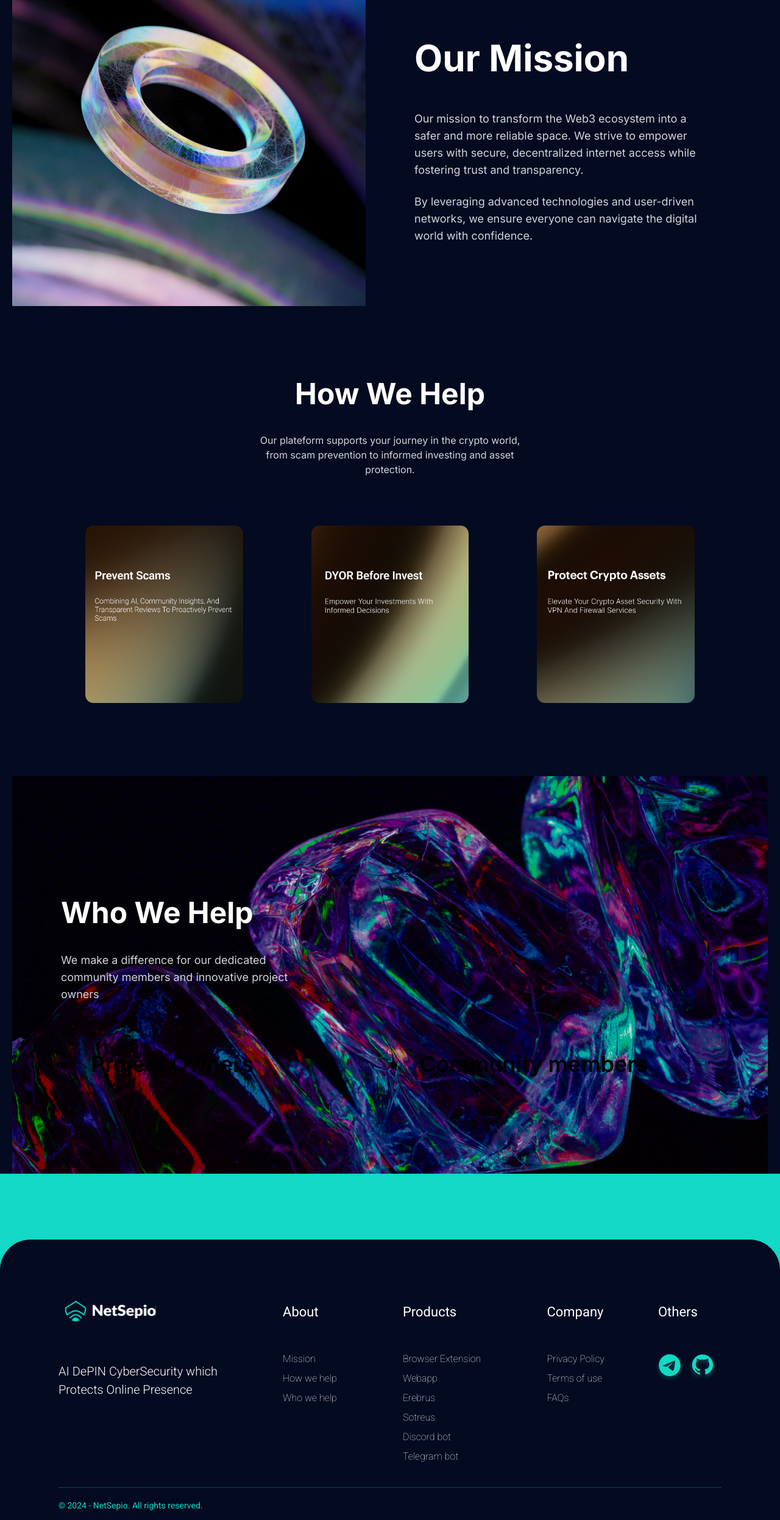
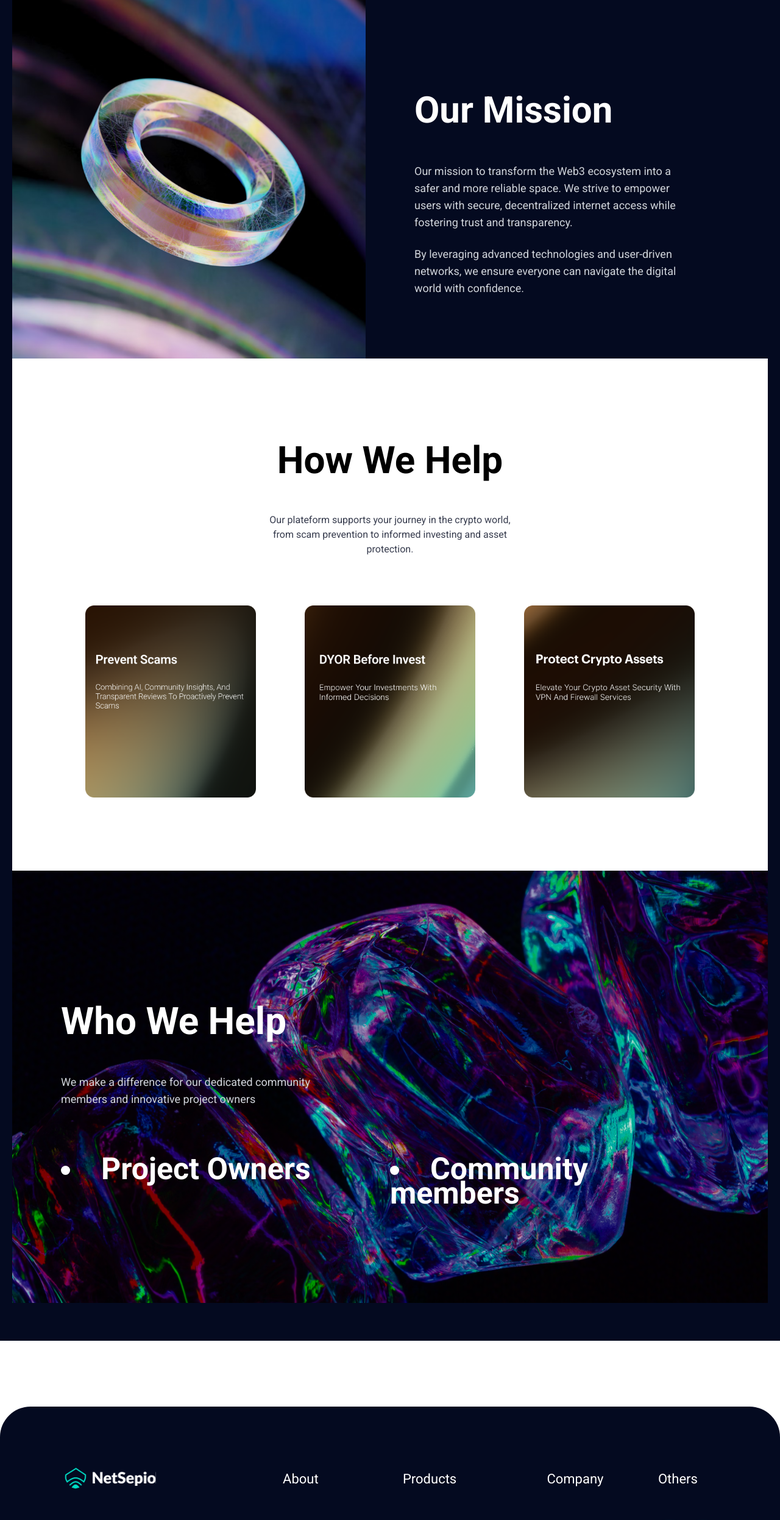
Before and after one commit to NetSepio/website, a Next.js app: page /about in a window 1280 px wide. Shown: the part 108-2601 px from the top of the page at 61% size. Built offline with nearby package versions, Linux system fonts and the light colour scheme.

Commit message:
implemented changes from anshi

```diff
--- a/src/app/about/page.js
+++ b/src/app/about/page.js
@@ -1,57 +1,65 @@
-import React from 'react'
+import React from "react";
 
 const page = () => {
   return (
     <div>
-        <section class="pt-4">
-    <div class="px-5 mx-auto rounded-xl">
-      <div class="lg:flex md:flex gap-20">
-        <div class="lg:w-1/2 md:w-1/2 w-full">
-          <img src="/about1.png" alt="netsepio logo" class="lg:w-full md:w-full lg:mt-0 md:mt-20 mt-10"/>
+      <section class='pt-[8%]'>
+        <div class='px-5 mx-auto rounded-xl'>
+          <div class='lg:flex md:flex gap-20'>
+            <div class='lg:w-1/2 md:w-1/2 w-full'>
+              <img
+                src='/about1.png'
+                alt='netsepio logo'
+                class='lg:w-full md:w-full lg:mt-0 md:mt-20 mt-10'
+              />
             </div>
-        <div class="lg:w-1/2 md:w-1/2 w-full my-auto">
-          <div class="text-6xl text-white font-bold py-14">Our Mission</div>
-          <div class="text-lg text-gray-300 w-4/5">Our mission to transform the Web3 ecosystem into a safer
-and more reliable space.
-We strive to empower users with secure, decentralized
-internet access while fostering trust and transparency.
+            <div class='lg:w-1/2 md:w-1/2 w-full my-auto'>
+              <div class='text-6xl text-white font-bold py-14'>Our Mission</div>
+              <div class='text-lg text-gray-300 w-4/5'>
+                Our mission to transform the Web3 ecosystem into a safer and
+                more reliable space. We strive to empower users with secure,
+                decentralized internet access while fostering trust and
+                transparency.
               </div>
               <br></br>
-              <div class="text-lg text-gray-300 w-4/5">By leveraging advanced technologies and user-driven
-networks, we ensure everyone can navigate the digital
-world with confidence.</div>
+              <div class='text-lg text-gray-300 w-4/5'>
+                By leveraging advanced technologies and user-driven networks, we
+                ensure everyone can navigate the digital world with confidence.
+              </div>
             </div>
           </div>
 
-        <div class="p-20">
-
-          <div class="">
-            <div class="text-5xl text-white font-bold py-10 text-center">How We Help</div>
-            <div class="text-md text-gray-300 w-2/5 mx-auto text-center">
-              Our plateform supports your journey in the crypto world, from scam prevention to informed investing and asset protection.
+          <div class='p-20 bg-white'>
+            <div class=''>
+              <div class='text-[62px] text-black  font-semibold py-10 text-center'>
+                How We Help
+              </div>
+              <div class='text-md text-primary/80 w-2/5 mx-auto text-center'>
+                Our plateform supports your journey in the crypto world, from
+                scam prevention to informed investing and asset protection.
               </div>
             </div>
-          <div class="lg:flex md:flex mt-10 gap-8">
-          <div class="lg:w-1/3 md:w-1/3 w-full rounded-xl">
-              <div class="p-10">
-              <img src="/about2.png" alt="netsepio logo"/>
+            <div class='lg:flex md:flex mt-10 gap-0'>
+              <div class='lg:w-1/3 md:w-1/3 w-full rounded-xl'>
+                <div class='p-10'>
+                  <img src='/about2.png' alt='netsepio logo' />
                   {/* <div class="text-white font-bold text-lg">Prevent Scams</div>
               <div class="text-gray-300">Combining AI, community insights, and
                   transparent reviews to proactively prevent
                   scams</div> */}
                 </div>
               </div>
-          <div class="lg:w-1/3 md:w-1/3 w-full rounded-xl lg:mt-0 md:mt-0 mt-4">
-              <div class="p-10">
-              <img src="about3.png" alt="netsepio logo"/>
+              <div class='lg:w-1/3 md:w-1/3 w-full rounded-xl lg:mt-0 md:mt-0 mt-4'>
+                <div class='p-10'>
+                  <img src='about3.png' alt='netsepio logo' />
                   {/* <div class="text-white font-bold text-lg">DYOR before invest</div>
               <div class="text-gray-300">Empower your investments with informed
                   decisions</div> */}
                 </div>
               </div>
-          <div class="lg:w-1/3 md:w-1/3 w-full rounded-xl lg:mt-0 md:mt-0 mt-4">
-              <div class="p-10">
-              <img src="about4.png" alt="netsepio logo"/>
+              <div class='lg:w-1/3 md:w-1/3 w-full rounded-xl lg:mt-0 md:mt-0 mt-4'>
+                <div class='p-10'>
+                  <img src='about4.png' alt='netsepio logo' />
                   {/* <div class="text-white font-bold text-lg">Protect crypto assets</div>
               <div class="text-gray-300">Elevate Your Crypto Asset Security with
                   VPN and Firewall Services</div> */}
@@ -60,22 +68,28 @@ world with confidence.</div>
             </div>
           </div>
 
-        <div class="px-20 py-40" style={{backgroundImage:'url(/about5.png)'}} >
-
-            <div class="text-5xl text-white font-bold py-10">Who We Help</div>
-            <div class="text-lg text-gray-300 w-2/5">
-              We make a difference for our dedicated community members and innovative project owners
+          <div
+            class='px-20 mb-[5%] py-40'
+            style={{ backgroundImage: "url(/about5.png)" }}
+          >
+            <div class='text-[62px] text-white font-bold py-10'>
+              Who We Help
             </div>
-          <div className="text-4xl flex mt-20 font-semibold">
-            <li className="w-1/2">Project Owners</li>
-            <li className='w-1/2'>Community members</li>
+            <div class='text-lg text-gray-300 w-2/5'>
+              We make a difference for our dedicated community members and
+              innovative project owners
+            </div>
+            <div className='text-4xl flex mt-20 font-semibold'>
+              <li className='w-1/2 text-[50px] text-white'>Project Owners</li>
+              <li className='w-1/2 text-[50px] text-white'>
+                Community members
+              </li>
             </div>
           </div>
-
         </div>
       </section>
     </div>
-  )
-}
+  );
+};
 
-export default page
+export default page;
--- a/src/app/layout.jsx
+++ b/src/app/layout.jsx
@@ -1,9 +1,12 @@
-import { Inter } from "next/font/google";
+import { Roboto } from "next/font/google";
 import "./globals.css";
 import Navbar from "@/components/Navbar";
 import Footer from "@/components/Footer";
 
-const inter = Inter({ subsets: ["latin"] });
+const roboto = Roboto({
+  subsets: ["latin"],
+  weight: ["100", "300", "400", "500", "700"],
+});
 
 export const metadata = {
   title: "NetSepio",
@@ -13,7 +16,7 @@ export const metadata = {
 export default function RootLayout({ children }) {
   return (
     <html lang='en'>
-      <body className={`${inter.className} bg-primary flex flex-col`}>
+      <body className={`${roboto.className} bg-primary flex flex-col`}>
         <Navbar />
         {children}
         <Footer />
--- a/src/components/Card.jsx
+++ b/src/components/Card.jsx
@@ -6,8 +6,8 @@ const Card = ({ item }) => {
   return (
     <div className={` w-[49.5%] my-[.25%] h-[486.7px] relative  border-white `}>
       <div className='flex absolute w-full h-full flex-col  justify-center items-start pl-[12%] z-50'>
-        <h3 className='text-white text-4xl font-semibold'>{item.title}</h3>
-        <p className='text-white font-light mt-[35px] mb-[25px] text-lg'>
+        <h3 className='text-white text-[62px] font-semibold'>{item.title}</h3>
+        <p className='text-white w-[90%] font-light mt-[35px] mb-[25px] text-lg'>
           {item.desc}
         </p>
         {/* <CustomBtn title={item.btn} /> */}
--- a/src/components/CustomBtn.jsx
+++ b/src/components/CustomBtn.jsx
@@ -6,7 +6,7 @@ const CustomBtn = ({ title, width = "w-[170px]" }) => {
   return (
     <button
       style={inter.style}
-      className={`rounded-lg  ${width} text-[16px] font-medium active:scale-95 duration-100 hover:bg-opacity-70    bg-cta h-[55px]`}
+      className={`rounded-lg  ${width} text-[16px] font-medium active:scale-95 duration-100 hover:bg-opacity-7 hover:-translate-y-1    bg-cta h-[55px]`}
     >
       {title}
     </button>
--- a/src/components/Footer.jsx
+++ b/src/components/Footer.jsx
@@ -4,13 +4,18 @@ import { footerContents } from "@/utils/data";
 import FooterItem from "./FooterItem";
 import Image from "next/image";
 import Link from "next/link";
+import { usePathname } from "next/navigation";
 
 const Footer = () => {
   const { roboto } = useFonts();
+  const path = usePathname();
+  console.log("path", path);
   return (
     <div
       style={roboto.style}
-      className='h-[615px] w-full flex bg-cta items-end'
+      className={`h-[615px] w-full flex ${
+        path === "/" ? "bg-cta" : "bg-white"
+      } items-end`}
     >
       <div className=' h-[507px] w-full pt-[102px]  rounded-t-[50px]  bg-primary '>
         <footer className='w-[85%] relative mx-auto border-b border-cta border-opacity-30 pb-[30px]  justify-between  flex'>
--- a/src/components/FooterItem.jsx
+++ b/src/components/FooterItem.jsx
@@ -7,9 +7,10 @@ const FooterItem = ({ item }) => {
   return (
     <div style={roboto.style} className='w-max  px-[20px]'>
       <h4 className=' text-white text-[22px] mb-[49px]'>{item.title}</h4>
-      {item.content.map((content) => {
+      {item.content.map((content, index) => {
         return (
           <Link
+            key={index.toString()}
             href={content.link}
             className='text-white hover:text-cta duration-200 block my-2 font-thin'
           >
--- a/src/components/Hero.jsx
+++ b/src/components/Hero.jsx
@@ -36,8 +36,8 @@ const Hero = () => {
         <Image
           src={"/images/ball.png"}
           className=''
-          width={405}
-          height={402.8}
+          width={450}
+          height={440.8}
           alt='hero_image'
         />
       </motion.div>
--- a/src/components/Mission.jsx
+++ b/src/components/Mission.jsx
@@ -76,11 +76,11 @@ const Mission = () => {
               </p>
               <CustomBtn title={"Our Mission"} />
             </motion.div>
-            <div className='w-[52%] flex overflow-hidden justify-between h-[80%]'>
+            <div className='w-[45%] flex overflow-hidden justify-between h-[80%]'>
               <motion.div
                 animate={animation}
                 transition={{ type: "tween", duration: 1 }}
-                className='w-[47%] self-start h-[60%] flex flex-col relative'
+                className='w-[45%] self-start h-[65%] flex flex-col relative'
               >
                 <Image
                   className='object-cover rounded-[10px]'
@@ -99,7 +99,7 @@ const Mission = () => {
               <motion.div
                 animate={animation2}
                 transition={{ type: "tween", duration: 1 }}
-                className='w-[47%] self-end h-[60%] flex flex-col relative'
+                className='w-[45%] self-end mr-[4%] h-[65%] flex flex-col relative'
               >
                 <Image
                   className='object-cover rounded-[10px]'
--- a/src/components/Socials.jsx
+++ b/src/components/Socials.jsx
@@ -5,17 +5,17 @@ import React from "react";
 const Socials = () => {
   return (
     <div className='bg-white h-[312px] my-[3%] w-full rounded-b-[40px] flex items-center justify-center gap-[10%]'>
-      <div className='w-[120px] h-[120px] flex justify-center items-center  bg-black rounded-[20px]'>
-        <div className='w-[60px] h-[60px] relative'>
+      <div className='w-[120px] hover:-translate-y-4 duration-300 cursor-pointer h-[120px] flex justify-center items-center  bg-black rounded-[20px]'>
+        <div className='w-[60px]  h-[60px] relative'>
           <Image src={"/images/discord.svg"} fill alt='discord' />
         </div>
       </div>
-      <div className='w-[120px] h-[120px] flex justify-center items-center  bg-black rounded-[20px]'>
+      <div className='w-[120px] hover:-translate-y-4 duration-300 cursor-pointer h-[120px] flex justify-center items-center  bg-black rounded-[20px]'>
         <div className='w-[60px] h-[60px] relative'>
           <Image src={"/images/twitter.svg"} fill alt='twitter' />
         </div>
       </div>
-      <div className='w-[120px] h-[120px] flex justify-center items-center  bg-transparent rounded-[20px]'>
+      <div className='w-[120px] hover:-translate-y-4 duration-300 cursor-pointer  h-[120px] flex justify-center items-center  bg-transparent rounded-[20px]'>
         <div className='w-[120px] h-[120px] relative'>
           <Image src={"/images/git.svg"} fill alt='git' />
         </div>
--- a/src/components/WinSection.jsx
+++ b/src/components/WinSection.jsx
@@ -9,7 +9,7 @@ const WinSection = () => {
   return (
     <div
       style={roboto.style}
-      className='p-20 flex w-full my-[5%] flex-col items-start '
+      className='p-20 flex w-full  my-[5%] flex-col items-start '
     >
       <h3
         className='text-[52px] mb-[90px] w-full text-start
@@ -22,12 +22,12 @@ const WinSection = () => {
           return (
             <div
               key={index.toString()}
-              className='flex w-[400px]  flex-col justify-start    '
+              className='flex w-[400px] hover:-translate-y-4 duration-300 flex-col justify-start    '
             >
               <Image
                 src={`/images/${item.image}.svg`}
                 alt='pic'
-                className='mb-[54px]  object-cover overflow-clip'
+                className='mb-[54px]   object-cover overflow-clip'
                 width={400}
                 height={320}
               />
```
Lines whose indentation alone changed are shown as unchanged.
